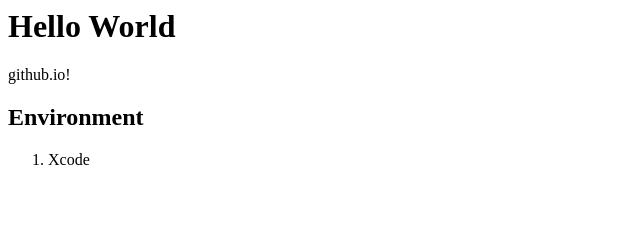
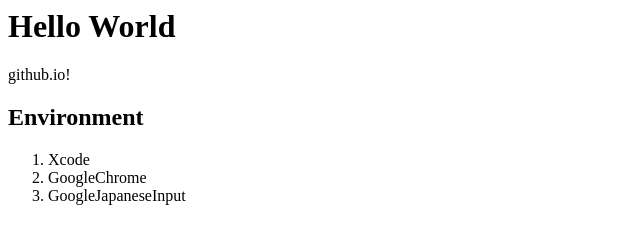
Before and after one commit to mathink/mathink.github.io, a plain HTML site: page index.html in a window 1280 px wide. Shown: the whole page, without its empty margins (0-640 px from the left). Drawn offline with Linux system fonts and the light colour scheme.

Commit message:
Update index.html

```diff
--- a/index.html
+++ b/index.html
@@ -6,6 +6,8 @@
 <h2>Environment</h2>
 <ol>
 <li>Xcode</li>
+<li>GoogleChrome</li>
+<li>GoogleJapaneseInput</li>
 </ol>
 </body>
 </html>
```
